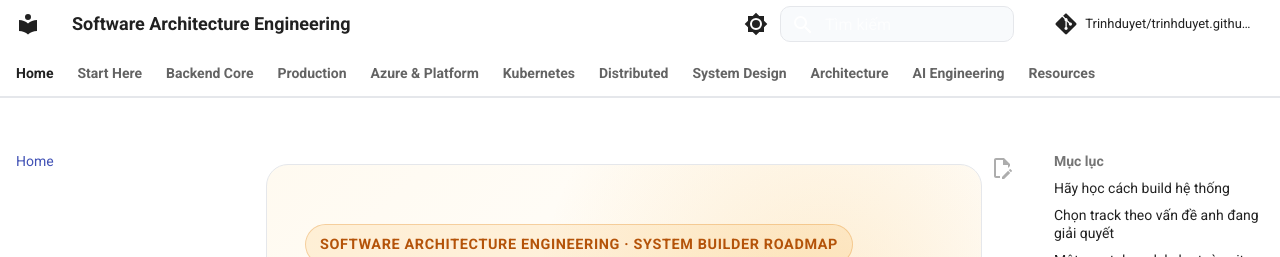
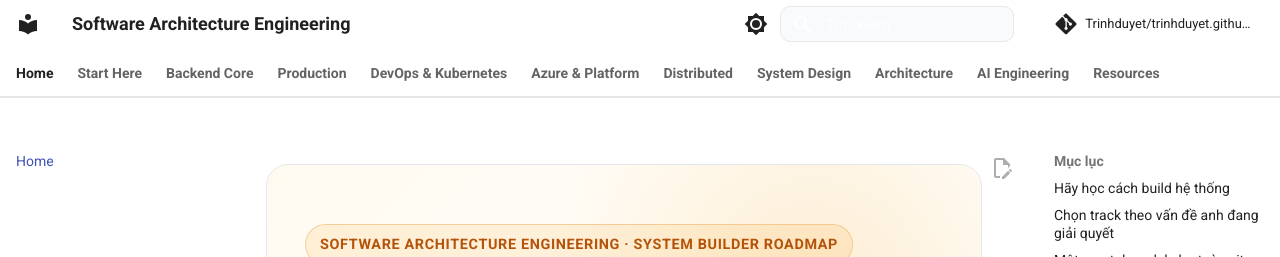
Before and after one commit to Trinhduyet/trinhduyet.github.io, an MkDocs documentation site: the page built from docs/index.md, in a window 1280 px wide. Shown: the top 257 px of the page. Built offline with MkDocs 1.6.1 and Material for MkDocs 9.7.7, drawn with Linux system fonts in a browser that asks for light colours; comment, search, counter and statistics services are not loaded; some of the changed lines change nothing that is shown.

Commit message:
docs(nav): group DevOps and Kubernetes learning paths

```diff
--- a/mkdocs.yml
+++ b/mkdocs.yml
@@ -1,5 +1,5 @@
 site_name: Software Architecture Engineering
-site_description: Học cách build hệ thống thật từ .NET Backend, Database, API, Azure/Cloud, Distributed Systems, System Design, Software Architecture đến Production AI Engineering.
+site_description: Học cách build hệ thống thật từ .NET Backend, Database, API, Testing, DevOps, Kubernetes, Azure/Cloud, Distributed Systems, System Design, Software Architecture đến Production AI Engineering.
 site_url: https://trinhduyet.github.io/
 repo_url: https://github.com/Trinhduyet/trinhduyet.github.io
 repo_name: Trinhduyet/trinhduyet.github.io
@@ -150,6 +150,7 @@
           - Test Strategy: 08-testing-code-review/test-strategy-and-boundaries.md
           - Integration & Load Testing: 08-testing-code-review/integration-contract-and-load-testing.md
           - Code Review & Failure Analysis: 08-testing-code-review/code-review-quality-and-failure-analysis.md
+          - References: 08-testing-code-review/references.md
       - Security & DevSecOps:
           - Overview: 09-security-devsecops/README.md
           - Threat Modeling: 09-security-devsecops/threat-modeling-and-application-security.md
@@ -170,11 +171,24 @@
           - Images & Reproducibility: 12-docker/images-builds-and-reproducibility.md
           - Runtime, Network & Storage: 12-docker/runtime-networking-storage-and-resources.md
           - Security, Compose & Operations: 12-docker/docker-security-compose-and-operations.md
+
+  - DevOps & Kubernetes:
+      - End-to-End Delivery Path: 13-devops-iac/devops-kubernetes-production-delivery.md
       - DevOps & IaC:
           - Overview: 13-devops-iac/README.md
           - CI/CD & Artifacts: 13-devops-iac/ci-cd-artifacts-and-promotion.md
           - Terraform State & Modules: 13-devops-iac/terraform-state-modules-and-drift.md
           - Safe Delivery & Recovery: 13-devops-iac/safe-delivery-drift-and-recovery.md
+          - References: 13-devops-iac/references.md
+      - Kubernetes:
+          - Overview & Learning Path: 15-kubernetes/README.md
+          - Architecture & Reconciliation: 15-kubernetes/cluster-architecture-and-reconciliation.md
+          - Workloads, Network & Storage: 15-kubernetes/workloads-networking-and-storage.md
+          - Application Configuration & Scheduling: 15-kubernetes/application-configuration-and-scheduling.md
+          - Security & Observability: 15-kubernetes/kubernetes-security-observability-and-operations.md
+          - kubectl Debugging & CKAD Practice: 15-kubernetes/kubectl-debugging-and-ckad-practice.md
+          - AKS on Azure Production Mapping: 15-kubernetes/aks-on-azure-production-architecture.md
+          - References: 15-kubernetes/references.md
 
   - Azure & Platform:
       - Overview: 14-cloud/README.md
@@ -191,16 +205,6 @@
       - Regions, Availability & DR: 14-cloud/regions-availability-and-disaster-recovery.md
       - Cloud Cost Governance: 14-cloud/cloud-cost-governance-and-operations.md
       - References: 14-cloud/references.md
-
-  - Kubernetes:
-      - Overview & Learning Path: 15-kubernetes/README.md
-      - Architecture & Reconciliation: 15-kubernetes/cluster-architecture-and-reconciliation.md
-      - Workloads, Network & Storage: 15-kubernetes/workloads-networking-and-storage.md
-      - Application Configuration & Scheduling: 15-kubernetes/application-configuration-and-scheduling.md
-      - Security & Observability: 15-kubernetes/kubernetes-security-observability-and-operations.md
-      - kubectl Debugging & CKAD Practice: 15-kubernetes/kubectl-debugging-and-ckad-practice.md
-      - AKS on Azure Production Mapping: 15-kubernetes/aks-on-azure-production-architecture.md
-      - References: 15-kubernetes/references.md
 
   - Distributed:
       - Distributed Systems:
```
